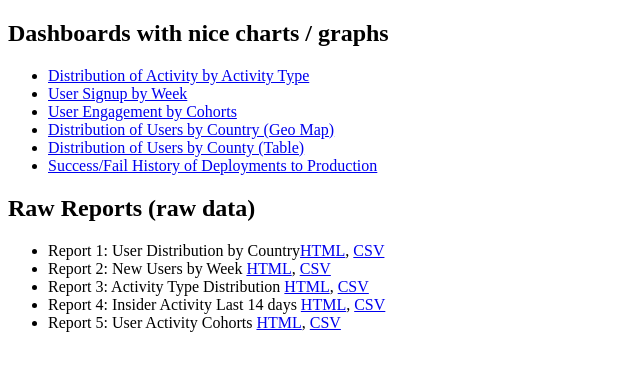
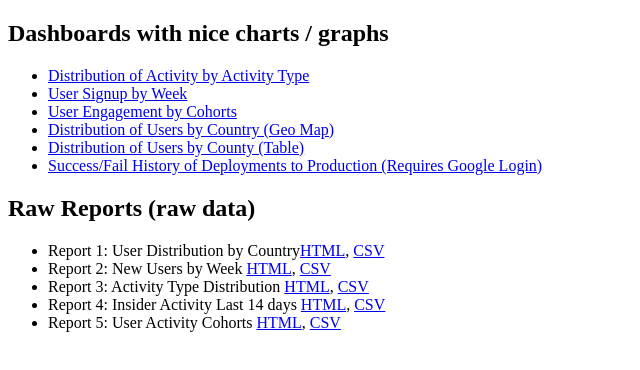
Before and after one commit to benninga/jor, a plain HTML site: page src/web/index.html in a window 1280 px wide. Shown: the whole page, without its empty margins (0-640 px from the left). Drawn offline with Linux system fonts and the light colour scheme.

```diff
--- a/src/web/index.html
+++ b/src/web/index.html
@@ -22,7 +22,7 @@
       <li><a href="dashboards/engagement_dashboard.html">User Engagement by Cohorts</a></li>
       <li><a href="reports/report2.html">Distribution of Users by Country (Geo Map)</a>
       <li><a href="reports/report3.html">Distribution of Users by County (Table)</a>
-      <li><a href="reports/deploy_history.html">Success/Fail History of Deployments to Production</a>
+      <li><a href="reports/deploy_history.html">Success/Fail History of Deployments to Production (Requires Google Login)</a>
     </ul>
 
     <h2>Raw Reports (raw data)</h2>
```
